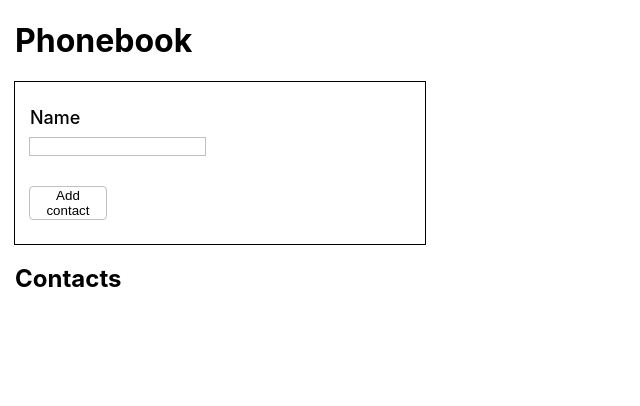
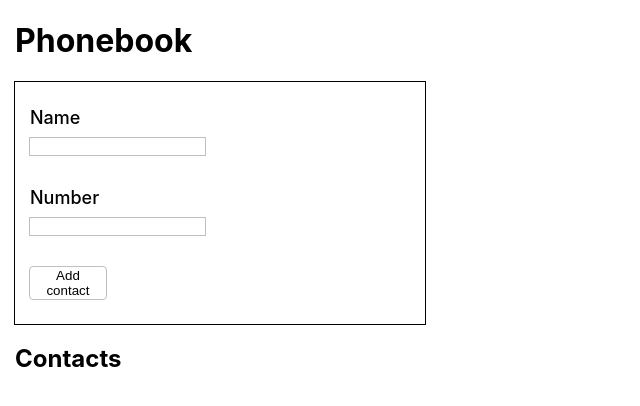
Before and after one commit to Kate-Mil/goit-react-hw-02-phonebook, a React (Create React App) app: page / in a window 1280 px wide. Shown: the top 406 px of the page, without its empty margins (0-640 px from the left). Built offline with nearby package versions, Linux system fonts and the light colour scheme.

Commit message:
made Form component

```diff
--- a/package.json
+++ b/package.json
@@ -7,6 +7,7 @@
     "@testing-library/jest-dom": "^5.16.3",
     "@testing-library/react": "^12.1.4",
     "@testing-library/user-event": "^13.5.0",
+    "nanoid": "^4.0.2",
     "react": "^18.1.0",
     "react-dom": "^18.1.0",
     "react-scripts": "5.0.1",
--- a/src/components/App.jsx
+++ b/src/components/App.jsx
@@ -1,11 +1,21 @@
 import React, { Component } from 'react';
+// import css from '.ContactForm/ContactForm.module.css';
 import ContactForm from './ContactForm/ContactForm';
 class App extends Component {
+  state = {
+    contacts: [],
+    // name: '',
+    // number: '',
+  };
+  formSubmitHandler = data => {
+    console.log(data);
+  };
+
   render() {
     return (
       <div style={{ paddingLeft: 15 }}>
         <h1 className="Contact_title">Phonebook</h1>
-        <ContactForm />
+        <ContactForm onSubmit={this.formSubmitHandler} />
         <h2 className="Contact__title">Contacts</h2>
         <ul className="Contact__list"></ul>
       </div>
--- a/src/components/ContactForm/ContactForm.js
+++ b/src/components/ContactForm/ContactForm.js
@@ -1,16 +1,52 @@
+import { Component } from 'react';
 import css from './ContactForm.module.css';
 
-export default function ContactForm() {
+class ContactForm extends Component {
+  state = { name: '', number: '' };
+
+  hendlChange = e => {
+    console.log(e.currentTarget.name);
+    const { name, value } = e.currentTarget;
+    this.setState({ [name]: value });
+  };
+
+  hendlSubmit = e => {
+    e.preventDefault();
+    this.props.onSubmit(this.state);
+    this.resetForm();
+  };
+
+  resetForm() {
+    this.setState({ name: '', number: '' });
+  }
+
+  render() {
+    const { name, number } = this.state;
     return (
-    <form className={css.contact__form}>
+      <form className={css.contact__form} onSubmit={this.hendlSubmit}>
         <label className={css.contact__lable}>
           Name
           <input
             className={css.contact__input}
+            value={name}
+            onChange={this.hendlChange}
             type="text"
             name="name"
             pattern="^[a-zA-Zа-яА-Я]+(([' -][a-zA-Zа-яА-Я ])?[a-zA-Zа-яА-Я]*)*$"
             title="Name may contain only letters, apostrophe, dash and spaces. For example Adrian, Jacob Mercer, Charles de Batz de Castelmore d'Artagnan"
+            required
+          />
+        </label>
+        <label className={css.contact__lable}>
+          Number
+          <input
+            className={css.contact__input}
+            value={number}
+            onChange={this.hendlChange}
+            type="tel"
+            name="number"
+            pattern="\+?\d{1,4}?[-.\s]?\(?\d{1,3}?\)?[-.\s]?\d{1,4}[-.\s]?\d{1,4}[-.\s]?\d{1,9}"
+            title="Phone number must be digits and can contain spaces, dashes, parentheses and can start with +"
             required
           />
         </label>
@@ -20,3 +56,6 @@ export default function ContactForm() {
       </form>
     );
   }
+}
+
+export default ContactForm;
```
Also changed, not shown: 1 other file (tests, documents, lock files or other folders). Lines whose indentation alone changed are shown as unchanged.
